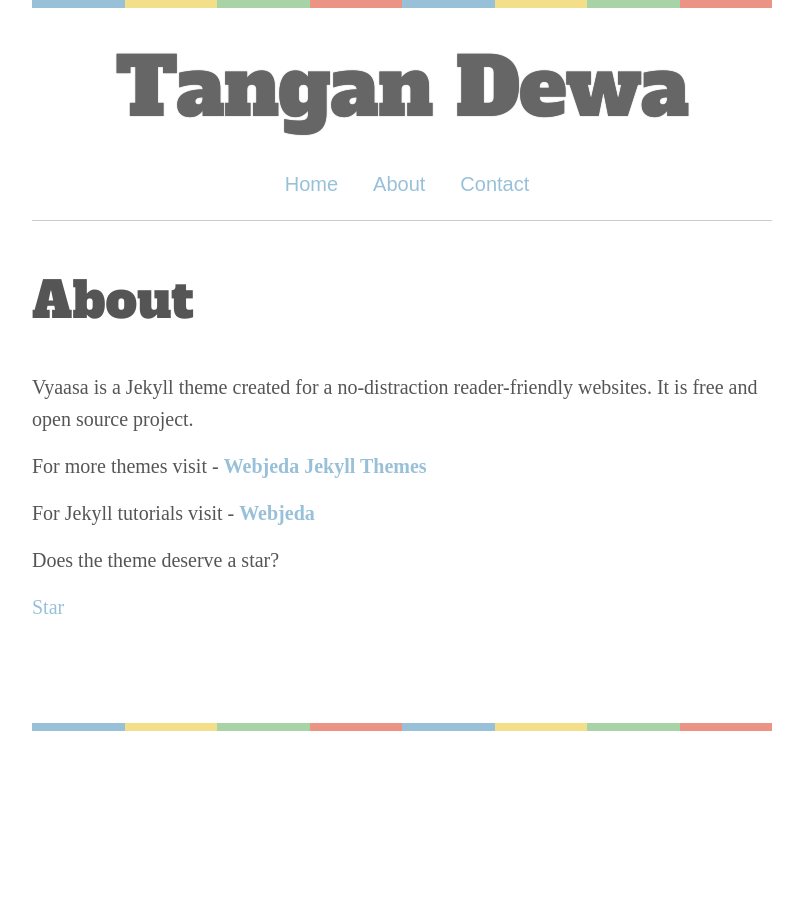
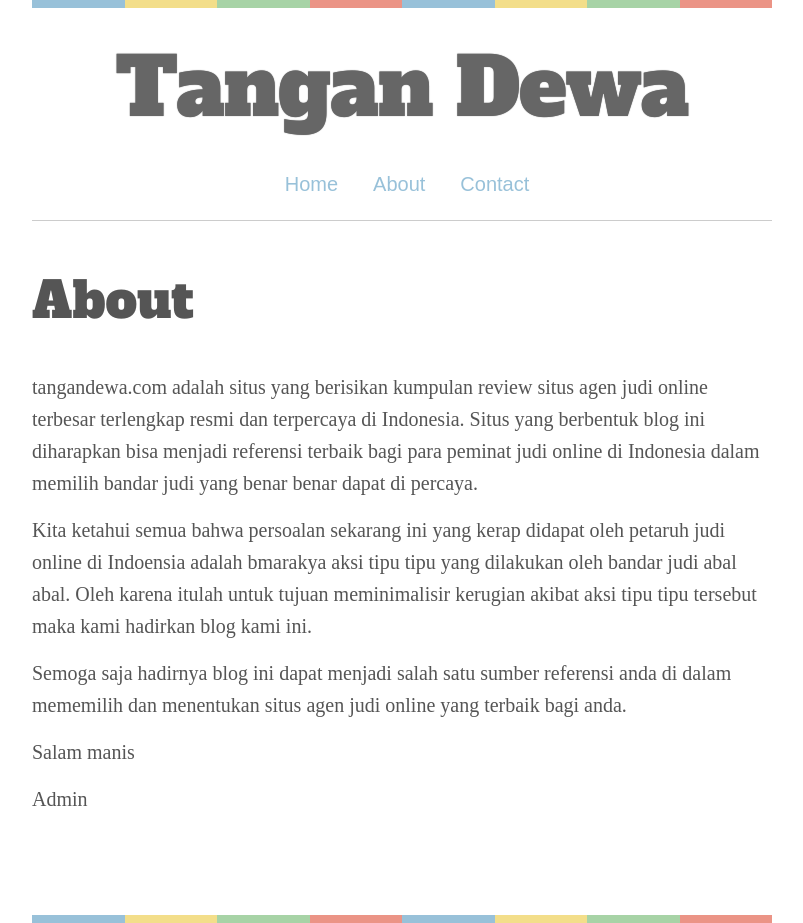
Before and after one commit to mosiz/gemarbola, a Jekyll site: the page built from _pages/about.md, in a window 1280 px wide. Shown: the whole page, without its empty margins (238-1041 px from the left). Built offline with Jekyll 4.4.1, drawn with Linux system fonts in a browser that asks for light colours; some web fonts are replaced; before the commit the page ends 900 px from its top, so only the background shows below that.

Commit message:
Update about.md

```diff
--- a/_pages/about.md
+++ b/_pages/about.md
@@ -4,13 +4,12 @@ title: About
 permalink: /about/
 ---
 
-Vyaasa is a Jekyll theme created for a no-distraction reader-friendly websites. It is free and open source project.
+tangandewa.com adalah situs yang berisikan kumpulan review situs agen judi online terbesar terlengkap resmi dan terpercaya di Indonesia. Situs yang berbentuk blog ini diharapkan bisa menjadi referensi terbaik bagi para peminat judi online di Indonesia dalam memilih bandar judi yang benar benar dapat di percaya.
 
-For more themes visit - [**Webjeda Jekyll Themes**](https://blog.webjeda.com/jekyll-themes/){: target="_blank"}
+Kita ketahui semua bahwa persoalan sekarang ini yang kerap didapat oleh petaruh judi online di Indoensia adalah bmarakya aksi tipu tipu yang dilakukan oleh bandar judi abal abal. Oleh karena itulah untuk tujuan meminimalisir kerugian akibat aksi tipu tipu tersebut maka kami hadirkan blog kami ini.
 
-For Jekyll tutorials visit - [**Webjeda**](https://blog.webjeda.com/){: target="_blank"}
+Semoga saja hadirnya blog ini dapat menjadi salah satu sumber referensi anda di dalam mememilih dan menentukan situs agen judi online yang terbaik bagi anda.
 
-Does the theme deserve a star?
+Salam manis
 
-<a class="github-button" href="https://github.com/sharu725/vyaasa" data-style="mega" data-count-href="/sharu725/vyaasa/stargazers" data-count-api="/repos/sharu725/vyaasa#stargazers_count" data-count-aria-label="# stargazers on GitHub" aria-label="Star sharu725/vyaasa on GitHub">Star</a>
-<script async defer src="https://buttons.github.io/buttons.js"></script>
+Admin
```
